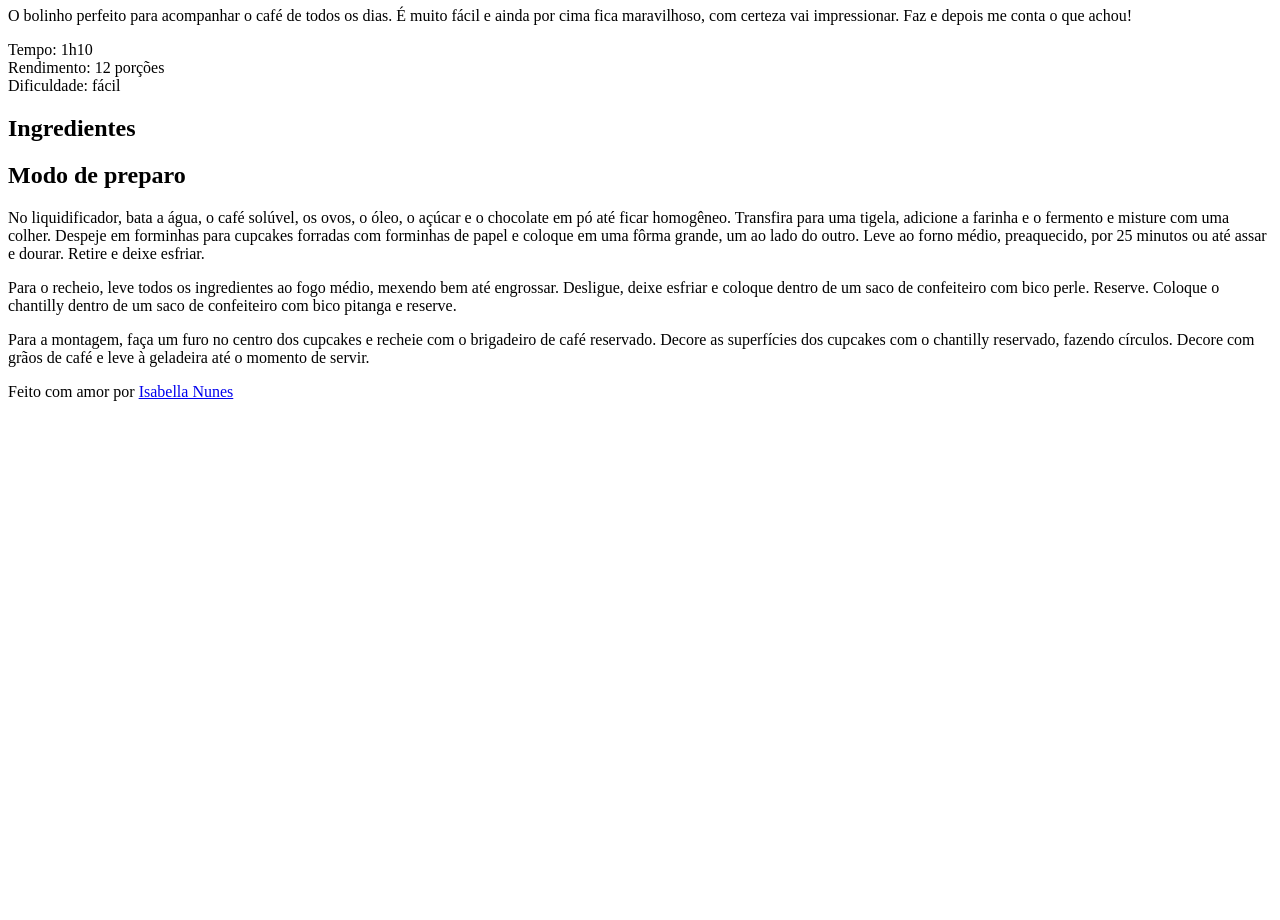
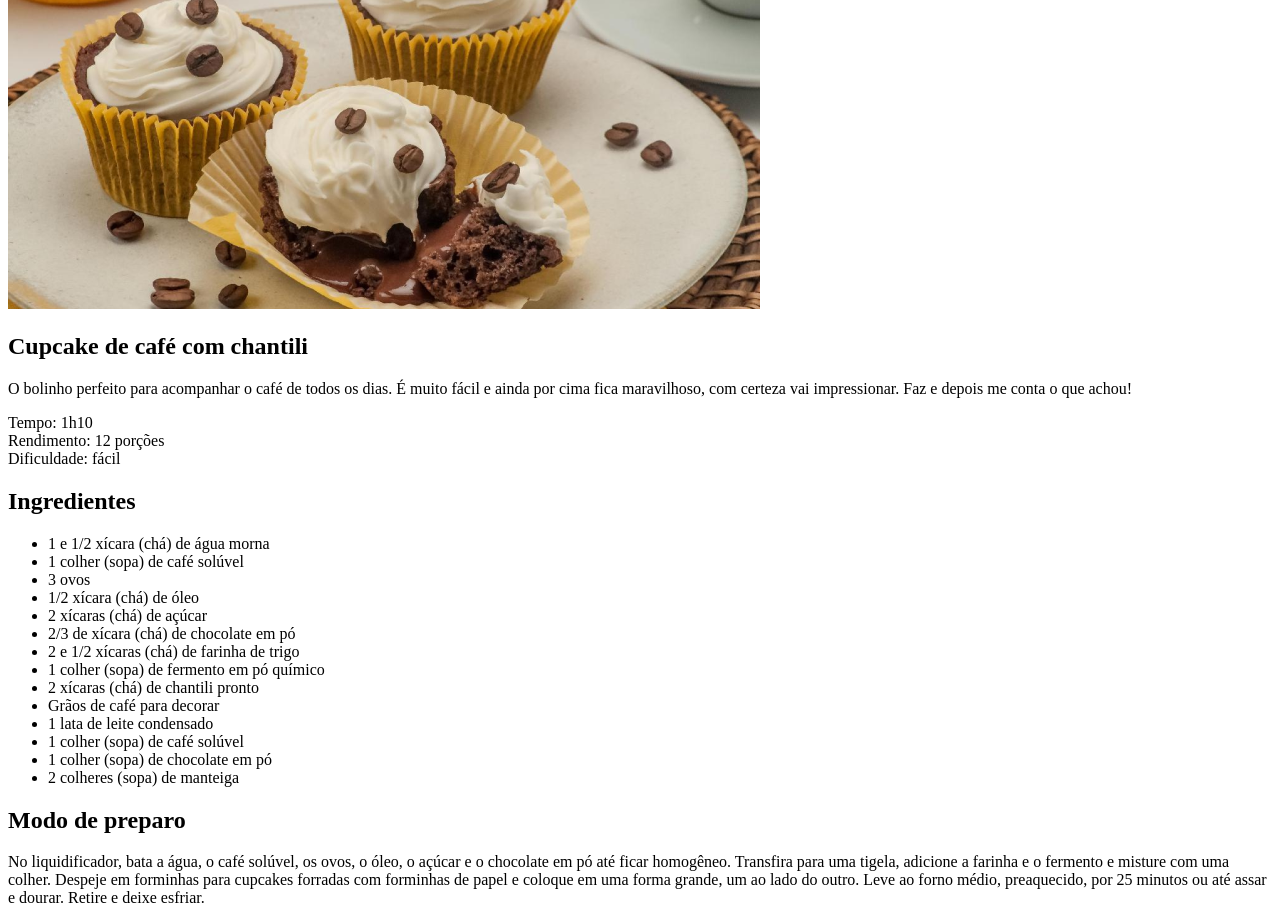
Before and after one commit to isabellanunesdev/mba-fullstack, a plain HTML site: page recipe-page/index.html in a window 1280 px wide. Shown: the part 99-1019 px from the top of the page. Before the commit the page ends 800 px from the top, so only its background shows below. Drawn offline with Linux system fonts and the light colour scheme.

Commit message:
feat: Add semantic structure on html

```diff
--- a/recipe-page/assets/css/style.css
+++ b/recipe-page/assets/css/style.css
@@ -0,0 +1,2 @@
+:root {
+}
--- a/recipe-page/index.html
+++ b/recipe-page/index.html
@@ -3,18 +3,23 @@
   <head>
     <meta charset="UTF-8" />
     <meta name="viewport" content="width=device-width, initial-scale=1.0" />
-    <title>Recipe page</title>
+    <link rel="stylesheet" href="./assets/css/style.css" />
+    <title>Página de receita</title>
   </head>
   <body>
     <div>
-      <img />
+      <img
+        src="./assets/img/main-image.png"
+        alt="Três bolinhos de chocolate, pretos e pequenos, com uma cobertura de chantili branco e grãos de café em sua superfície"
+      />
 
       <main>
-        <h1>Cupcake de café com chantilly</h1>
+        <section>
+          <h1>Cupcake de café com chantili</h1>
           <p>
             O bolinho perfeito para acompanhar o café de todos os dias. É muito
-          fácil e ainda por cima fica maravilhoso, com certeza vai impressionar.
-          Faz e depois me conta o que achou!
+            fácil e ainda por cima fica maravilhoso, com certeza vai
+            impressionar. Faz e depois me conta o que achou!
           </p>
 
           <p>
@@ -22,38 +27,58 @@
             Rendimento: 12 porções<br />
             Dificuldade: fácil
           </p>
+        </section>
 
+        <section>
           <h2>Ingredientes</h2>
-        <ul></ul>
+          <ul>
+            <li>1 e 1/2 xícara (chá) de água morna</li>
+            <li>1 colher (sopa) de café solúvel</li>
+            <li>3 ovos</li>
+            <li>1/2 xícara (chá) de óleo</li>
+            <li>2 xícaras (chá) de açúcar</li>
+            <li>2/3 de xícara (chá) de chocolate em pó</li>
+            <li>2 e 1/2 xícaras (chá) de farinha de trigo</li>
+            <li>1 colher (sopa) de fermento em pó químico</li>
+            <li>2 xícaras (chá) de chantili pronto</li>
+            <li>Grãos de café para decorar</li>
+            <li>1 lata de leite condensado</li>
+            <li>1 colher (sopa) de café solúvel</li>
+            <li>1 colher (sopa) de chocolate em pó</li>
+            <li>2 colheres (sopa) de manteiga</li>
+          </ul>
+        </section>
 
+        <section>
           <h2>Modo de preparo</h2>
           <p>
             No liquidificador, bata a água, o café solúvel, os ovos, o óleo, o
             açúcar e o chocolate em pó até ficar homogêneo. Transfira para uma
             tigela, adicione a farinha e o fermento e misture com uma colher.
             Despeje em forminhas para cupcakes forradas com forminhas de papel e
-          coloque em uma fôrma grande, um ao lado do outro. Leve ao forno médio,
-          preaquecido, por 25 minutos ou até assar e dourar. Retire e deixe
-          esfriar.
+            coloque em uma forma grande, um ao lado do outro. Leve ao forno
+            médio, preaquecido, por 25 minutos ou até assar e dourar. Retire e
+            deixe esfriar.
           </p>
 
           <p>
-          Para o recheio, leve todos os ingredientes ao fogo médio, mexendo bem
-          até engrossar. Desligue, deixe esfriar e coloque dentro de um saco de
-          confeiteiro com bico perle. Reserve. Coloque o chantilly dentro de um
-          saco de confeiteiro com bico pitanga e reserve.
+            Para o recheio, leve todos os ingredientes ao fogo médio, mexendo
+            bem até engrossar. Desligue, deixe esfriar e coloque dentro de um
+            saco de confeiteiro com bico perle. Reserve. Coloque o chantili
+            dentro de um saco de confeiteiro com bico pitanga e reserve.
           </p>
 
           <p>
             Para a montagem, faça um furo no centro dos cupcakes e recheie com o
-          brigadeiro de café reservado. Decore as superfícies dos cupcakes com o
-          chantilly reservado, fazendo círculos. Decore com grãos de café e leve
-          à geladeira até o momento de servir.
+            brigadeiro de café reservado. Decore as superfícies dos cupcakes com
+            o chantili reservado, fazendo círculos. Decore com grãos de café e
+            leve à geladeira até o momento de servir.
           </p>
+        </section>
       </main>
     </div>
     <footer>
-      <p>Feito com amor por <a href="#">Isabella Nunes</a></p>
+      <p>Feito com 🤍 por <a href="https://github.com/isadfrn">@isadfrn</a></p>
     </footer>
   </body>
 </html>
```
Lines whose indentation alone changed are shown as unchanged.
